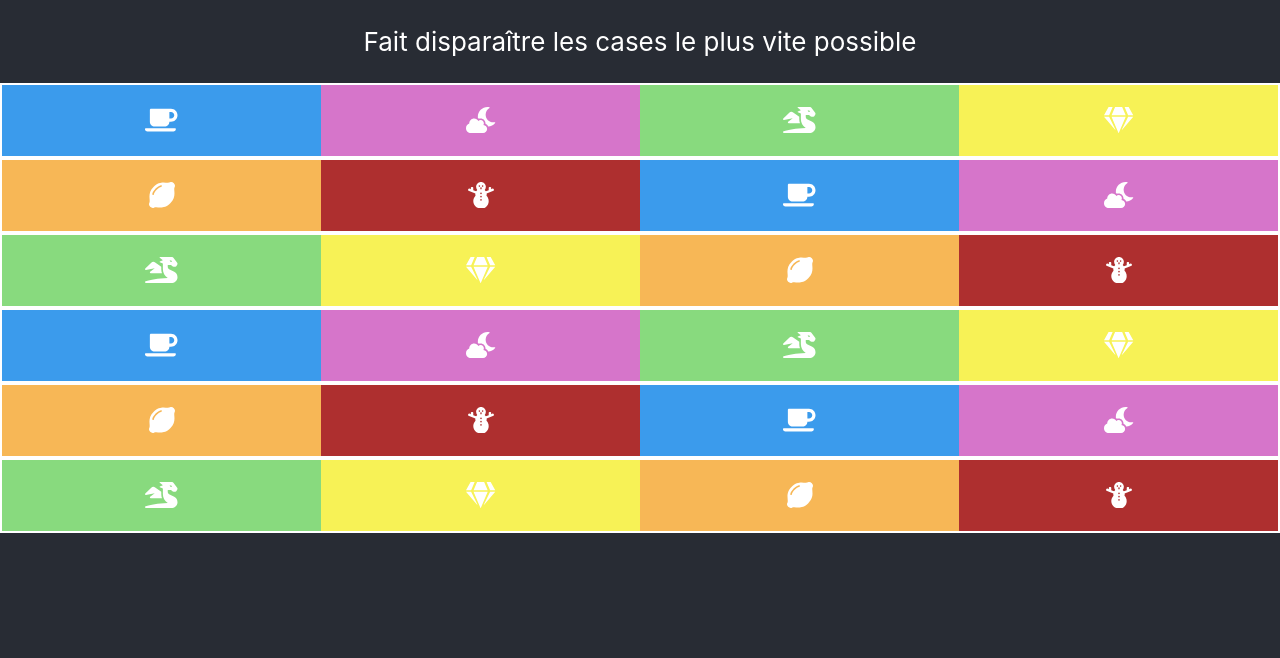
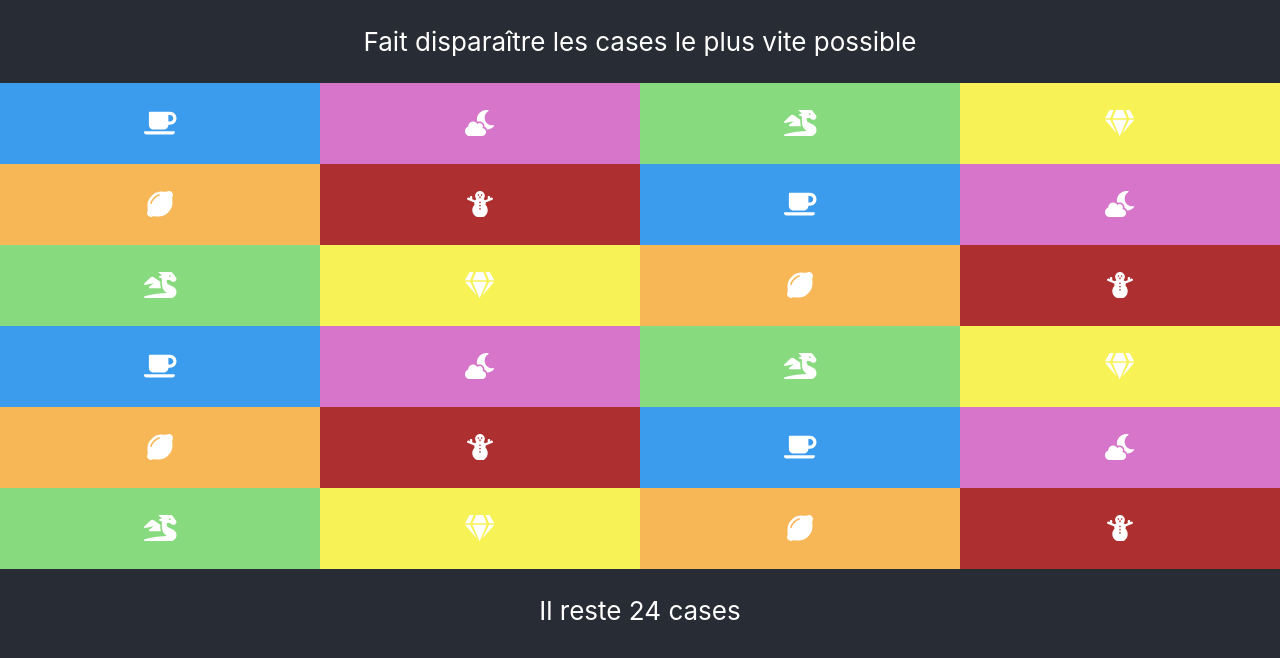
Before and after one commit to ophelielv/just-click, a React (Create React App) app: page / in a window 1280 px wide. Shown: the top 658 px of the page. Built offline with nearby package versions, Linux system fonts and the light colour scheme.

Commit message:
header, body, footer : flex

```diff
--- a/src/App.css
+++ b/src/App.css
@@ -1,15 +1,22 @@
 .App {
   text-align: center;
+  background-color: #282c34;
+  font-size: calc(10px + 2vmin);
+  color: white;
+  min-height: 100vh;
 }
 
 .App-header {
-  background-color: #282c34;
-  min-height: 100vh;
   display: flex;
   flex-direction: column;
   flex: 1;
-  font-size: calc(10px + 2vmin);
-  color: white;
+}
+
+.App-body{
+}
+
+.App-footer{
+
 }
 
 ul{
@@ -28,16 +35,13 @@ ul{
 .Squares-line{
   display: flex;
   flex-direction: row;
-  border: 2px white solid;
   align-items: 'stretch';
-  background-color: pink;
   justify-content: center;
 }
 
 .Line-container-ul {
   display: flex;
   flex: 1;
-  /* justify-content: 'space-evenly'; */
   list-style: none;
   flex-direction: row;
 }
--- a/src/App.js
+++ b/src/App.js
@@ -17,6 +17,7 @@ class App extends Component {
     const squares = Array(GAME_Y).fill(row);
     this.state = {
       squares: this.filTheSquares(squares),
+      nbSquares: GAME_X*GAME_Y,
     }
   }
 
@@ -114,14 +115,24 @@ class App extends Component {
   }
 
   render() {
+    const { nbSquares } = this.state;
     return (
       <div className="App">
         <header className="App-header">
           <p>
             Fait disparaître les cases le plus vite possible
           </p>
+        </header>
+
+        <body className="App-body">
           {this.drawSquares()}
-        </header>
+        </body>
+
+        <footer className="App-footer">
+          <p>
+            Il reste {nbSquares} case{nbSquares > 1 && 's'}
+          </p>
+        </footer>
       </div>
     );
   }
--- a/src/components/Square.css
+++ b/src/components/Square.css
@@ -1,6 +1,6 @@
 
 .Square{
-    padding: 20px;
+    padding: 25px;
     flex-grow: 1;
     flex-basis: 0;
     color: #FFFFFF;
@@ -29,3 +29,7 @@
 .bg-red{
     background-color: #AE2F2F;
 }
+
+.bg-transparent{
+    background-color: transparent;
+}
```
